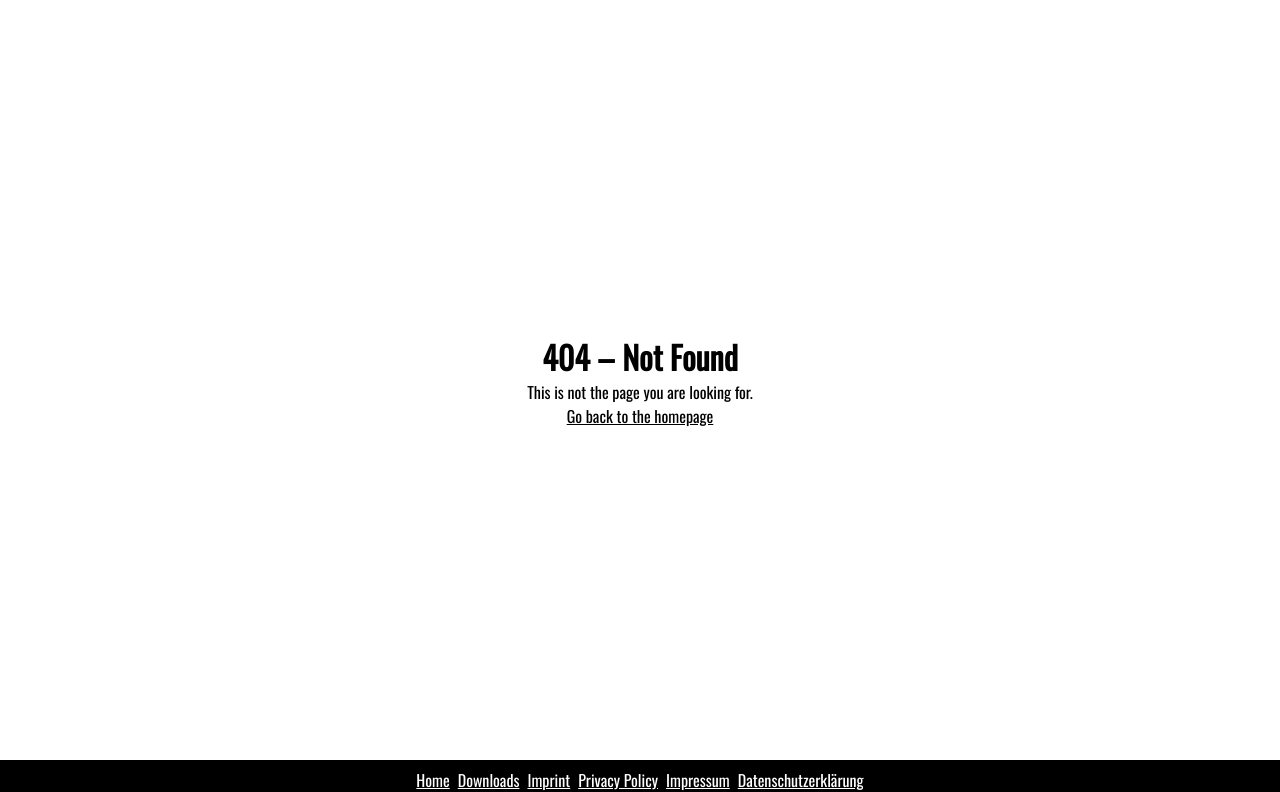
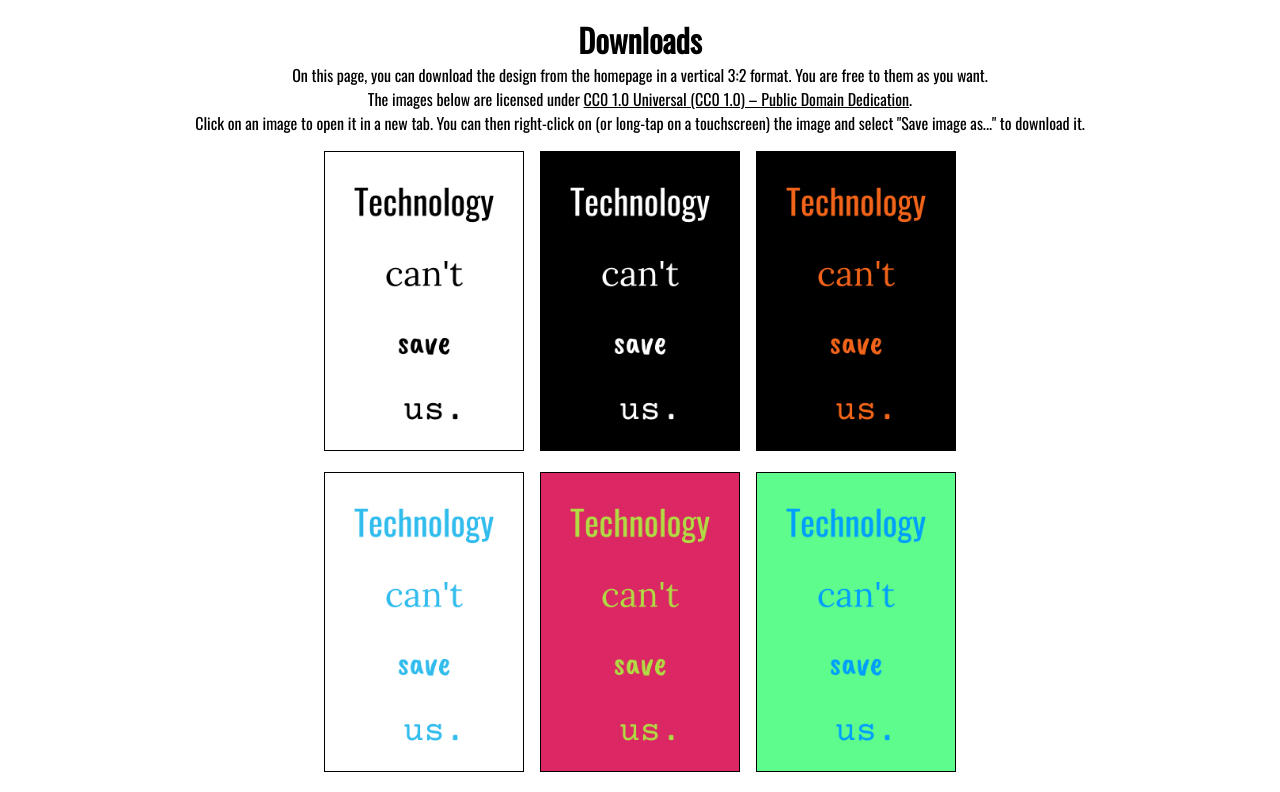
Before and after one commit to JustAnotherJavaProgrammer/Technology-can-t-save-us, a SvelteKit app: page /downloads in a window 1280 px wide. Before the commit this address had no page. Shown: the top 792 px of the page. Built offline with nearby package versions, Linux system fonts and the light colour scheme.

Commit message:
Added the download site

```diff
--- /dev/null
+++ b/src/routes/downloads/+page.svelte
@@ -0,0 +1,101 @@
+<script lang="ts">
+    import { preloadData } from "$app/navigation";
+
+    import zero from "$lib/assets/Technology can't save us/Technology can't save us_0.png";
+    //@ts-expect-error
+    import zero_small from "$lib/assets/Technology can't save us/Technology can't save us_0.png?width=200";
+    import one from "$lib/assets/Technology can't save us/Technology can't save us_1.png";
+    //@ts-expect-error
+    import one_small from "$lib/assets/Technology can't save us/Technology can't save us_1.png?width=200";
+    import two from "$lib/assets/Technology can't save us/Technology can't save us_2.png";
+    //@ts-expect-error
+    import two_small from "$lib/assets/Technology can't save us/Technology can't save us_2.png?width=200";
+    import three from "$lib/assets/Technology can't save us/Technology can't save us_3.png";
+    //@ts-expect-error
+    import three_small from "$lib/assets/Technology can't save us/Technology can't save us_3.png?width=200";
+    import four from "$lib/assets/Technology can't save us/Technology can't save us_4.png";
+    //@ts-expect-error
+    import four_small from "$lib/assets/Technology can't save us/Technology can't save us_4.png?width=200";
+    import five from "$lib/assets/Technology can't save us/Technology can't save us_5.png";
+    //@ts-expect-error
+    import five_small from "$lib/assets/Technology can't save us/Technology can't save us_5.png?width=200";
+    import six from "$lib/assets/Technology can't save us/Technology can't save us_6.png";
+    //@ts-expect-error
+    import six_small from "$lib/assets/Technology can't save us/Technology can't save us_6.png?width=200";
+    import seven from "$lib/assets/Technology can't save us/Technology can't save us_7.png";
+    //@ts-expect-error
+    import seven_small from "$lib/assets/Technology can't save us/Technology can't save us_7.png?width=200";
+    import eight from "$lib/assets/Technology can't save us/Technology can't save us_8.png";
+    //@ts-expect-error
+    import eight_small from "$lib/assets/Technology can't save us/Technology can't save us_8.png?width=200";
+    import nine from "$lib/assets/Technology can't save us/Technology can't save us_9.png";
+    //@ts-expect-error
+    import nine_small from "$lib/assets/Technology can't save us/Technology can't save us_9.png?width=200";
+    import ten from "$lib/assets/Technology can't save us/Technology can't save us_10.png";
+    //@ts-expect-error
+    import ten_small from "$lib/assets/Technology can't save us/Technology can't save us_10.png?width=200";
+    import eleven from "$lib/assets/Technology can't save us/Technology can't save us_11.png";
+    //@ts-expect-error
+    import eleven_small from "$lib/assets/Technology can't save us/Technology can't save us_11.png?width=200";
+
+    const images: { img: string; small: string }[] = [
+        { img: zero, small: zero_small },
+        { img: one, small: one_small },
+        { img: two, small: two_small },
+        { img: three, small: three_small },
+        { img: four, small: four_small },
+        { img: five, small: five_small },
+        { img: six, small: six_small },
+        { img: seven, small: seven_small },
+        { img: eight, small: eight_small },
+        { img: nine, small: nine_small },
+        { img: ten, small: ten_small },
+        { img: eleven, small: eleven_small },
+    ];
+</script>
+
+<main>
+    <h1>Downloads</h1>
+    <p>
+        On this page, you can download the design from the homepage in a vertical 3:2 format. You are free to them as you want.<br />
+        The images below are licensed under
+        <a href="https://creativecommons.org/publicdomain/zero/1.0/" target="_blank">CC0 1.0 Universal (CC0 1.0) &ndash; Public Domain Dedication</a>.<br />
+        Click on an image to open it in a new tab. You can then right-click on (or long-tap on a touchscreen) the image and select "Save image as..." to download it.
+    </p>
+    <section>
+        {#each images as image, i}
+            <a href={image.img} target="_blank">
+                <img width="200" height="300" src={image.small} alt={`Technology can't save us, variant ${i + 1}`} />
+            </a>
+        {/each}
+    </section>
+</main>
+
+<style lang="scss">
+    @import "src/styles.scss";
+
+    main {
+        @include main-column;
+        justify-content: center;
+        padding: 1rem;
+    }
+
+    p {
+        margin-bottom: 1rem;
+    }
+
+    section {
+        display: grid;
+        grid-template-columns: 1fr 1fr 1fr;
+        grid-auto-rows: 1fr;
+        gap: 1rem;
+    }
+
+    img {
+        object-fit: cover;
+        border: 1px solid $black;
+        @media (prefers-color-scheme: dark) {
+            border-color: $white;
+        }
+    }
+</style>
```
